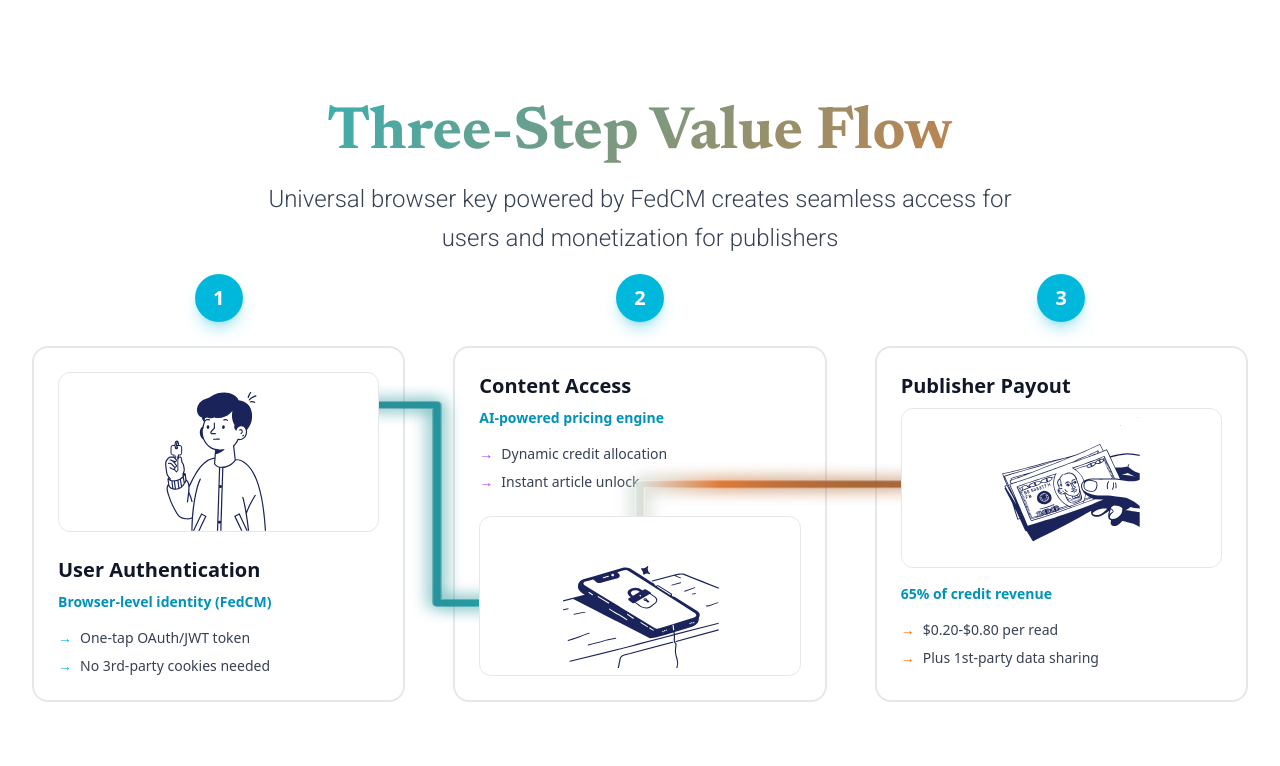
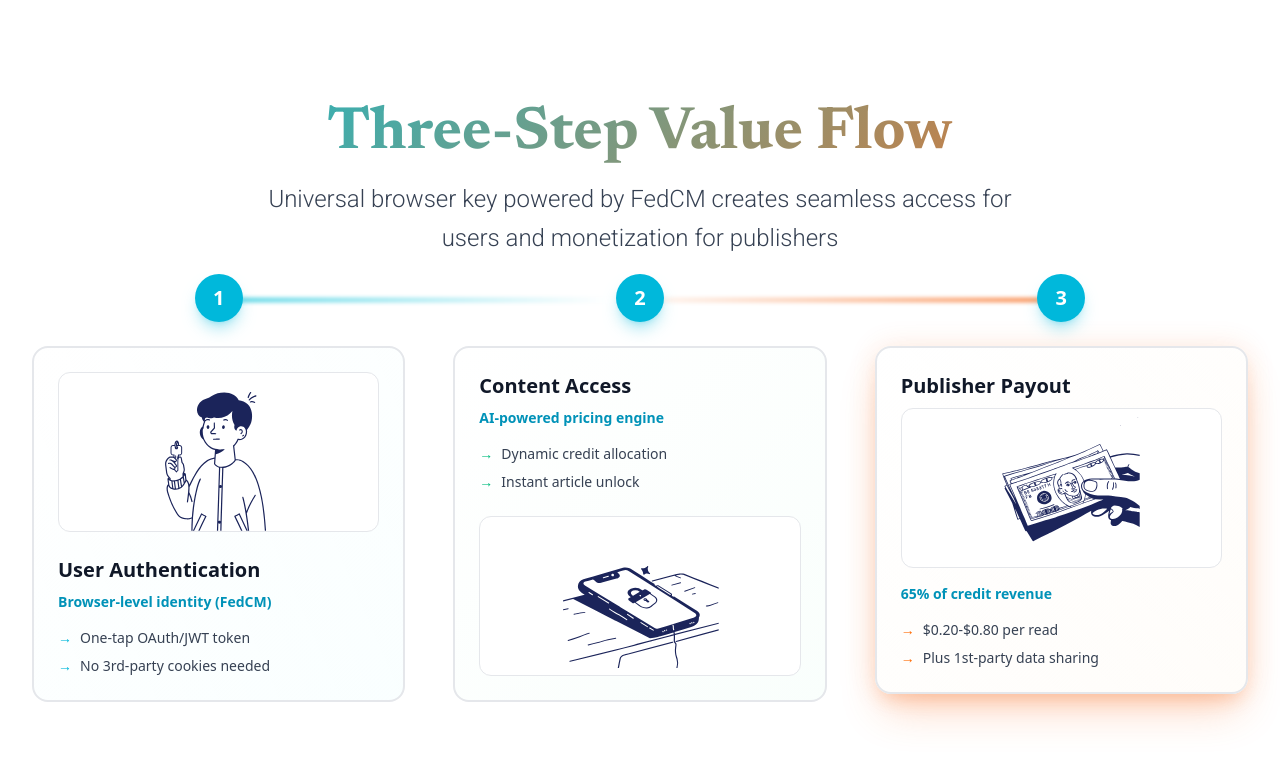
Before and after one commit to joshua-daniel-lee/factr-pitch, a Next.js app: page / in a window 1280 px wide. Shown: the part 4005-4771 px from the top of the page. Built offline with nearby package versions, Linux system fonts and the light colour scheme.

Commit message:
tweaks to section 6

```diff
--- a/app/page.tsx
+++ b/app/page.tsx
@@ -479,122 +479,28 @@ export default function Home() {
             </motion.div>
           </div>
 
-          {/* 3-Card Process Flow with Top Animated Connector */}
+          {/* 3-Card Process Flow */}
           <div className="relative grid grid-cols-1 md:grid-cols-3 gap-10 lg:gap-12 mb-16">
 
-            {/* Angular Data Flow Connector - SVG Path */}
-            <svg
-              viewBox="0 0 1000 400"
-              className="hidden md:block absolute inset-0 pointer-events-none z-5 w-full h-full"
-              preserveAspectRatio="none"
-            >
-              <defs>
-                {/* Glow filter for hazy effect */}
-                <filter id="glow">
-                  <feGaussianBlur stdDeviation="8" result="coloredBlur"/>
-                  <feMerge>
-                    <feMergeNode in="coloredBlur"/>
-                    <feMergeNode in="SourceGraphic"/>
-                  </feMerge>
-                </filter>
-
-                {/* Gradient for the line - Cyan to Orange (matches header) */}
-                <linearGradient id="flowGradient" x1="0%" y1="0%" x2="100%" y2="0%">
-                  <stop offset="0%" stopColor="#06c0d7" stopOpacity="0.9" />
-                  <stop offset="100%" stopColor="#f77024" stopOpacity="0.9" />
-                </linearGradient>
-
-                {/* Animated gradient for flowing effect */}
-                <linearGradient id="flowAnimatedGradient" x1="0%" y1="0%" x2="100%" y2="0%">
-                  <stop offset="0%" stopColor="transparent" />
-                  <stop offset="40%" stopColor="#06c0d7" stopOpacity="1" />
-                  <stop offset="50%" stopColor="white" stopOpacity="1" />
-                  <stop offset="60%" stopColor="#f77024" stopOpacity="1" />
-                  <stop offset="100%" stopColor="transparent" />
-                  <animate
-                    attributeName="x1"
-                    values="-100%;200%"
-                    dur="5s"
-                    repeatCount="indefinite"
-                  />
-                  <animate
-                    attributeName="x2"
-                    values="0%;300%"
-                    dur="5s"
-                    repeatCount="indefinite"
-                  />
-                </linearGradient>
-              </defs>
-
-              {/* Main path with hard angles connecting images */}
-              <motion.path
-                d="M 166 100 L 333 100 L 333 300 L 500 300 L 500 180 L 666 180 L 833 180"
-                stroke="url(#flowGradient)"
-                strokeWidth="6"
-                fill="none"
-                strokeLinecap="round"
-                strokeLinejoin="round"
-                filter="url(#glow)"
-                initial={{ pathLength: 0, opacity: 0 }}
-                whileInView={{ pathLength: 1, opacity: 1 }}
-                transition={{ duration: 1.5, delay: 0.3, ease: "easeInOut" }}
-                viewport={{ once: true }}
-              />
-
-              {/* Animated flowing overlay */}
-              <motion.path
-                d="M 166 100 L 333 100 L 333 300 L 500 300 L 500 180 L 666 180 L 833 180"
-                stroke="url(#flowAnimatedGradient)"
-                strokeWidth="8"
-                fill="none"
-                strokeLinecap="round"
-                strokeLinejoin="round"
-                opacity="0.7"
-                filter="url(#glow)"
-                initial={{ pathLength: 0 }}
-                animate={{ pathLength: 1 }}
+            {/* Pulsing Line - Badge to Badge */}
+            <motion.div
+              className="hidden md:block absolute -top-2 h-1 rounded-full shadow-lg shadow-cyan-500/30 mx-auto"
+              style={{
+                background: 'linear-gradient(90deg, transparent 0%, #06c0d7 20%, white 50%, #f77024 80%, transparent 100%)',
+                backgroundSize: '200% 100%',
+                filter: 'blur(2px)',
+                left: '16.67%',
+                right: '16.67%'
+              }}
+              animate={{
+                backgroundPosition: ['100% 50%', '0% 50%']
+              }}
               transition={{
-                  duration: 0.8,
-                  delay: 1.5,
-                  ease: "easeOut"
+                duration: 2,
+                repeat: Infinity,
+                ease: "linear"
               }}
             />
-
-              {/* Connection dots at each card with glow */}
-              <motion.circle
-                cx="166"
-                cy="100"
-                r="7"
-                fill="#06c0d7"
-                filter="url(#glow)"
-                initial={{ scale: 0 }}
-                whileInView={{ scale: 1 }}
-                transition={{ duration: 0.4, delay: 1.8 }}
-                viewport={{ once: true }}
-              />
-              <motion.circle
-                cx="500"
-                cy="300"
-                r="7"
-                fill="#f77024"
-                filter="url(#glow)"
-                initial={{ scale: 0 }}
-                whileInView={{ scale: 1 }}
-                transition={{ duration: 0.4, delay: 2.0 }}
-                viewport={{ once: true }}
-              />
-              <motion.circle
-                cx="833"
-                cy="180"
-                r="7"
-                fill="#f77024"
-                filter="url(#glow)"
-                initial={{ scale: 0 }}
-                whileInView={{ scale: 1 }}
-                transition={{ duration: 0.4, delay: 2.2 }}
-                viewport={{ once: true }}
-              />
-            </svg>
 
             {/* Card 1: User Authentication - Image TOP */}
             <motion.div
@@ -609,7 +515,7 @@ export default function Home() {
                 1
               </div>
 
-              <div className="bg-white border-2 border-gray-200 rounded-2xl p-6 h-full hover:border-cyan-400 hover:shadow-xl transition-all duration-300 flex flex-col">
+              <div className="bg-gradient-to-br from-white to-cyan-50/30 border-2 border-gray-200 rounded-2xl p-6 h-full hover:border-cyan-400 hover:shadow-2xl hover:shadow-cyan-500/20 hover:scale-[1.02] transition-all duration-300 flex flex-col">
 
                 {/* Image - TOP */}
                 <div className="relative z-10 w-full h-40 rounded-xl overflow-hidden mb-6 bg-white border border-gray-200">
@@ -655,7 +561,7 @@ export default function Home() {
                 2
               </div>
 
-              <div className="bg-white border-2 border-gray-200 rounded-2xl p-6 h-full hover:border-cyan-400 hover:shadow-xl transition-all duration-300 flex flex-col">
+              <div className="bg-gradient-to-br from-white to-emerald-50/30 border-2 border-gray-200 rounded-2xl p-6 h-full hover:border-emerald-400 hover:shadow-2xl hover:shadow-emerald-500/20 hover:scale-[1.02] transition-all duration-300 flex flex-col">
 
                 {/* Content */}
                 <div className="flex-1 flex flex-col mb-6">
@@ -665,11 +571,11 @@ export default function Home() {
                   </p>
                   <ul className="space-y-2 text-sm text-gray-700">
                     <li className="flex items-start">
-                      <span className="text-purple-500 mr-2">→</span>
+                      <span className="text-emerald-500 mr-2">→</span>
                       <span>Dynamic credit allocation</span>
                     </li>
                     <li className="flex items-start">
-                      <span className="text-purple-500 mr-2">→</span>
+                      <span className="text-emerald-500 mr-2">→</span>
                       <span>Instant article unlock</span>
                     </li>
                   </ul>
@@ -689,19 +595,32 @@ export default function Home() {
             </motion.div>
 
             {/* Card 3: Publisher Payout - Image MIDDLE */}
-            <motion.div
-              initial={{ y: 50, opacity: 0 }}
-              whileInView={{ y: 0, opacity: 1 }}
-              transition={{ duration: 0.6, delay: 0.6 }}
-              viewport={{ once: true }}
-              className="relative pt-10"
-            >
+            <div className="relative pt-10">
+              {/* CSS Keyframe for Pulsing Glow */}
+              <style jsx>{`
+                @keyframes pulse-glow {
+                  0%, 100% {
+                    box-shadow: 0 20px 25px -5px rgba(247, 112, 36, 0.1), 0 8px 10px -6px rgba(247, 112, 36, 0.1);
+                  }
+                  50% {
+                    box-shadow: 0 25px 50px -12px rgba(247, 112, 36, 0.4), 0 12px 20px -8px rgba(247, 112, 36, 0.3), 0 0 40px rgba(247, 112, 36, 0.2);
+                  }
+                }
+              `}</style>
+
               {/* Step Number Badge - Floating Above */}
               <div className="absolute -top-8 left-1/2 -translate-x-1/2 z-20 flex items-center justify-center w-12 h-12 rounded-full bg-cyan-500 text-white font-bold text-xl shadow-lg shadow-cyan-500/30">
                 3
               </div>
 
-              <div className="bg-white border-2 border-gray-200 rounded-2xl p-6 h-full hover:border-orange-400 hover:shadow-xl transition-all duration-300 flex flex-col">
+              {/* Card with Pulsing Glow Effect */}
+              <div className="relative">
+                <div
+                  className="bg-gradient-to-br from-white to-orange-50/30 border-2 border-gray-200 rounded-2xl p-6 h-full hover:border-orange-400 hover:scale-[1.02] transition-all duration-300 flex flex-col"
+                  style={{
+                    animation: 'pulse-glow 3s ease-in-out infinite'
+                  }}
+                >
 
                   {/* Title */}
                   <h3 className="text-xl font-bold text-gray-900 mb-2">Publisher Payout</h3>
@@ -734,9 +653,10 @@ export default function Home() {
                     </li>
                   </ul>
                 </div>
-            </motion.div>
+              </div>
             </div>
 
+          </div>
         </div>
       </Slide>
 
```
Lines whose indentation alone changed are shown as unchanged.
